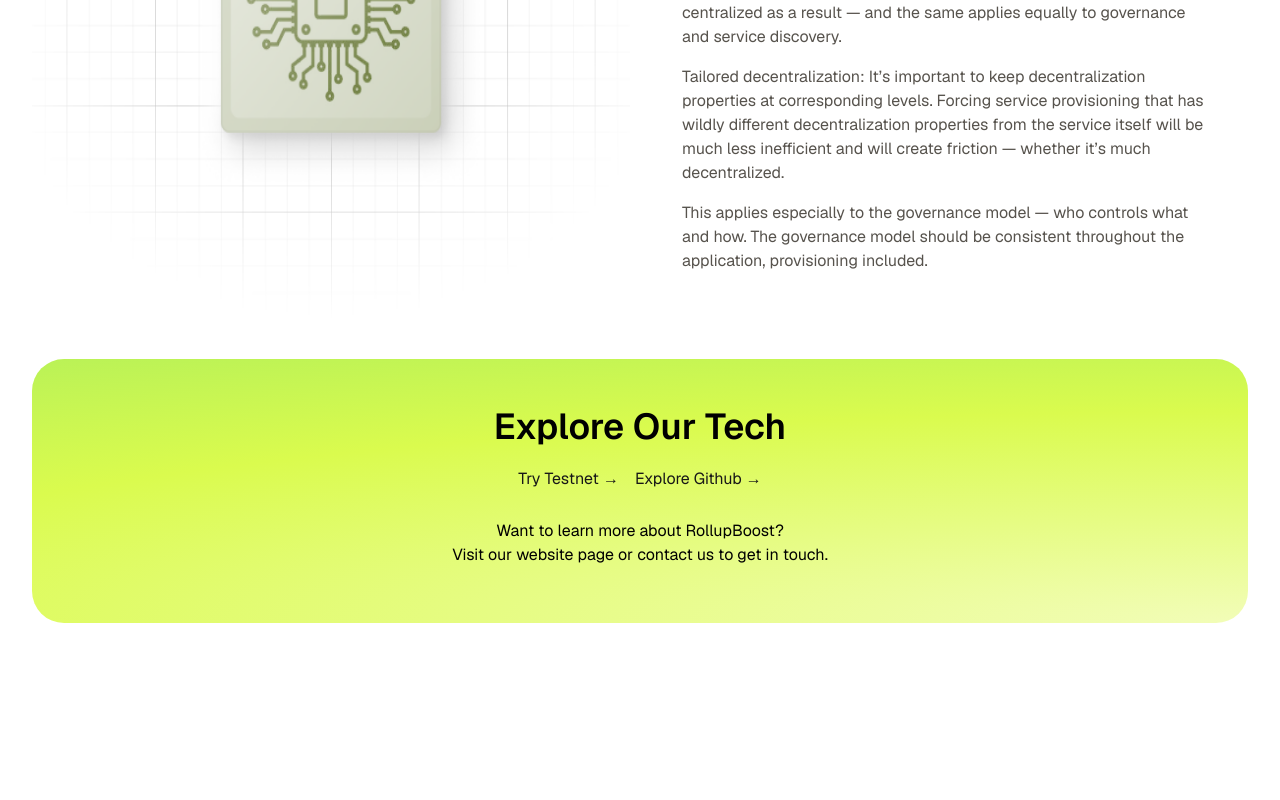
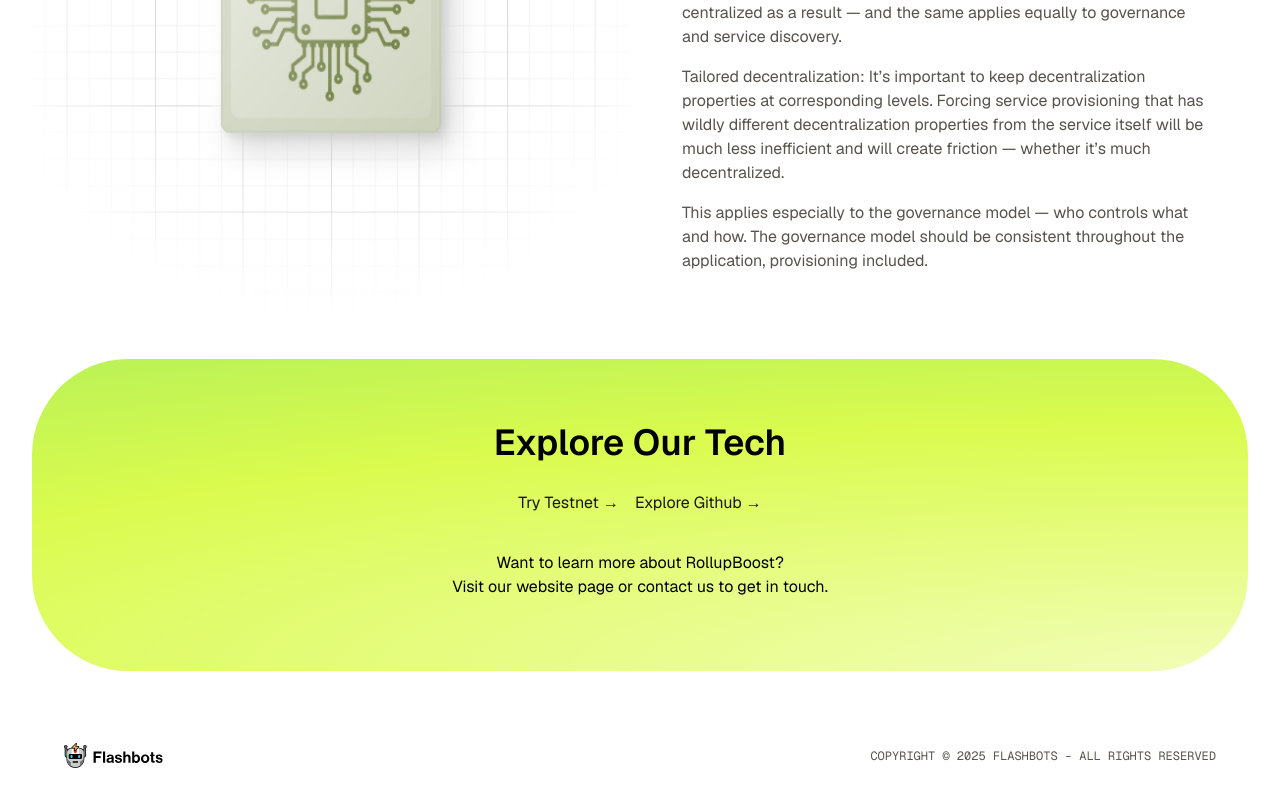
Before and after one commit to deadpine/rollup-boost-landing, a Next.js app: page / in a window 1280 px wide. Shown: the part 3753-4553 px from the top of the page. Before the commit the page ends 4456 px from the top, so only its background shows below. Built offline with nearby package versions, Linux system fonts and the light colour scheme.

Commit message:
add footer

```diff
--- a/src/app/page.tsx
+++ b/src/app/page.tsx
@@ -7,7 +7,8 @@ import Image from "next/image";
 export default function Home() {
   return (
     // <div className=" grid grid-rows-[20px_1fr_20px] items-center justify-items-center min-h-screen p-8 pb-20 gap-16 sm:p-20">
-    <main className="font-sans flex flex-col items-center sm:items-start space-y-10 px-8 pb-20">
+    <main className="font-sans flex flex-col items-center sm:items-start space-y-10 px-8">
+
       <nav className="w-full flex justify-between p-8">
         <Image
           src="/images/rollup-boost_logo.svg"
@@ -24,6 +25,7 @@ export default function Home() {
           <li>Get in Touch</li>
         </ul>
       </nav>
+
       <section className="w-full grid grid-cols-1 md:grid-cols-2 gap-5 items-center">
         <div className="h-full flex flex-col justify-between p-8">
           <h1 className="text-black font-semibold text-5xl pt-4">
@@ -212,7 +214,7 @@ export default function Home() {
         </div>
       </section>
 
-      <section className="w-full flex flex-col gap-5 p-12 items-center rounded-4xl bg-[radial-gradient(250%_160%_at_100%_100%,_#F2FDB8_0%,_#DAFB4E_50%,_#A5EC5C_90%)]">
+      <section className="w-full flex flex-col gap-7 p-16 items-center rounded-[96px] bg-[radial-gradient(250%_160%_at_100%_100%,_#F2FDB8_0%,_#DAFB4E_50%,_#A5EC5C_90%)]">
         <h2 className="text-black font-semibold text-4xl">
           Explore Our Tech
         </h2>
@@ -230,6 +232,19 @@ export default function Home() {
         </p>
       </section>
 
+      <footer className="w-full flex items-center justify-between p-8">
+        <Image
+          src="/images/flashbots_logo.svg"
+          alt="Flashbots logo"
+          width={60}
+          height={25}
+          className="w-auto h-[25px]"
+        />
+        <p className="font-mono uppercase text-xs">
+          Copyright © 2025 flashbots - All Rights Reserved
+        </p>
+      </footer>
+
     </main>
 
   );
```
Also changed, not shown: public/images/flashbots_logo.svg (added).
